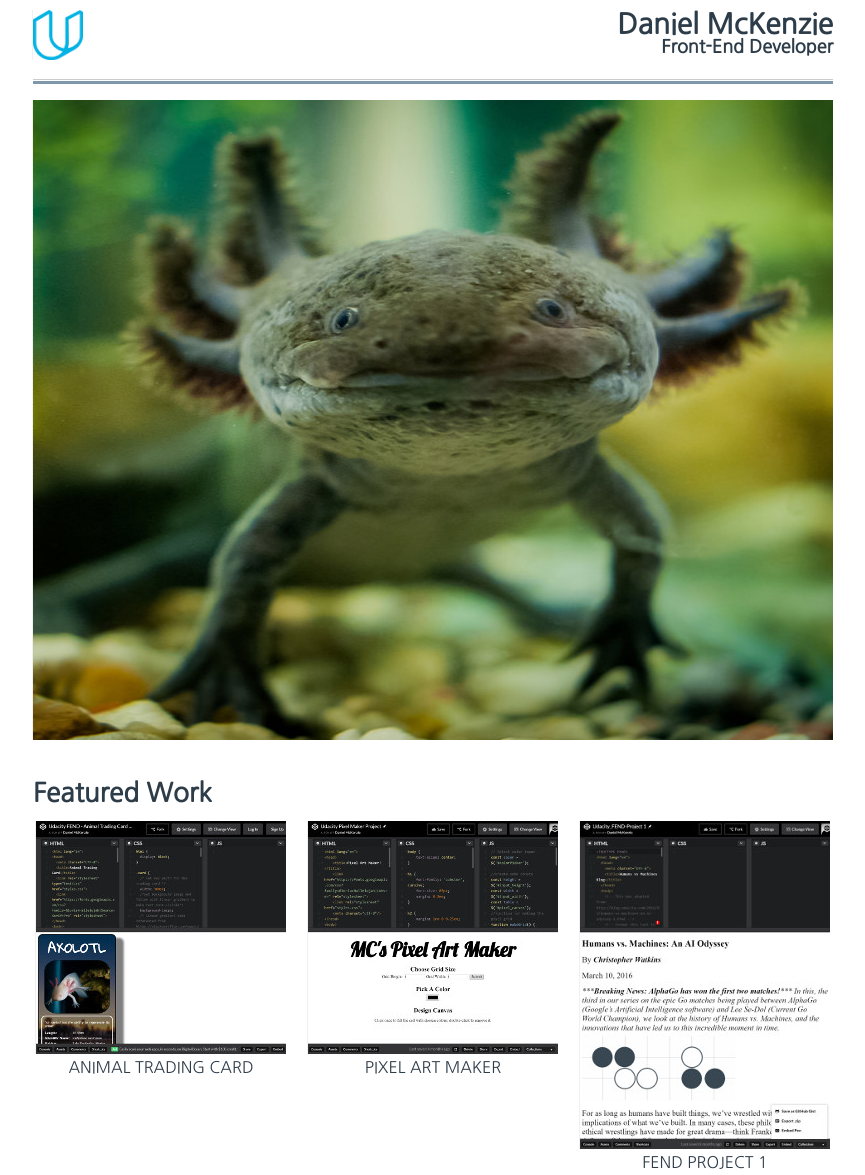
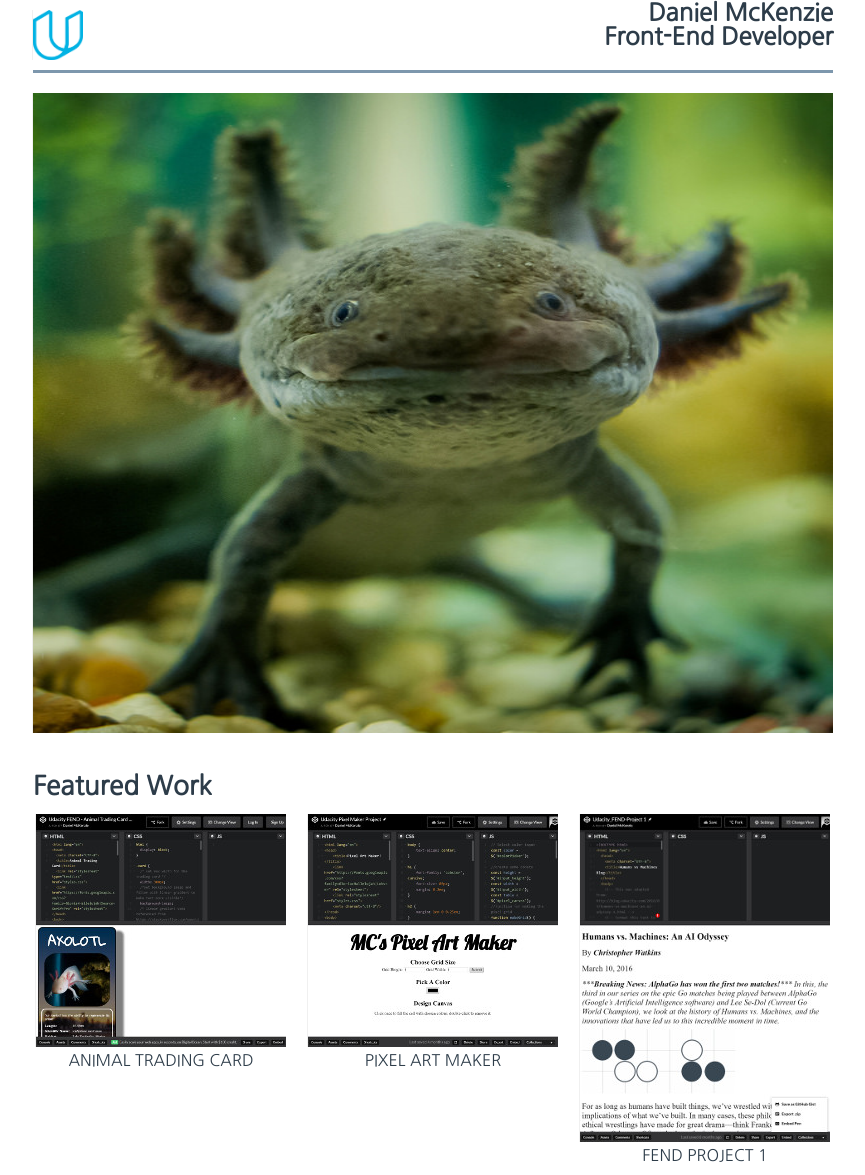
Before and after one commit to DMcKenzie205/Udacity-FEND-Portfolio-Site, a plain HTML site: page index.html in a window 1280 px wide. Shown: the whole page, without its empty margins (207-1072 px from the left). Drawn offline with Linux system fonts and the light colour scheme.

Commit message:
Header modified and semantics improved
Logo moved within header element and header structure improved.

Number of divs minimised and semantics elements added.

```diff
--- a/index.html
+++ b/index.html
@@ -9,46 +9,41 @@
 	<link href="https://fonts.googleapis.com/css?family=Nanum+Gothic" rel="stylesheet">
 </head>
 <body>
-	<section class="wrapper">
+	  <header class="main-head">
       <img class="logo" src="Images_src/Udacity_Logo.png" alt="The logo of the Udacity Company">
-    <header class="main-head">
-			<h1 class="text">Daniel McKenzie</h1>
-      <h3 class="text">Front-End Developer</h3>
+			<h1 class="text"><span>Daniel McKenzie Front-End Developer</span></h1>
 		</header>
+    <main>
+      <section class="main">
+  			<img class="img-main" src="Images/Axolotl_med.jpg" alt="Close up frontal shot of a Axolotl Salamander">
+  		</section>
+      <section class="portfolio">
+        <h2 class="gal-head text">Featured Work</h2>
+        <div class="gallery">
 
-		<hr class="hline">
-
-    <div class="main">
-			<img class="img-main" src="Images/Axolotl_med.jpg" alt="Close up frontal shot of a Axolotl Salamander">
-		</div>
-
-		<h2 class="gal-head text">Featured Work</h2>
-
-		<section class="gallery">
-			<div class="gal-item">
+    			<article class="gal-item">
     				<a href="https://codepen.io/DMcKenzie205/pen/xYYvpz" target="_blank">
             <img class="thumb" src="Images/codepen.io_DMcKenzie205_pen_xYYvpz_thumb.jpeg" alt="Thumbnail of Codepen Project Animal Trading Card"></a>
 
     				<p class="text galTxt">Animal Trading Card</p>
-			</div>
+    			</article>
 
-			<div class="gal-item">
+    			<article class="gal-item">
     				<a href="https://codepen.io/DMcKenzie205/pen/VQLEjE" target="_blank">
             <img class="thumb" src="Images/codepen.io_DMcKenzie205_pen_VQLEjE_thumb.jpeg" alt="Thumbnail of Codepen Project Pixel Art Maker"></a>
 
     				<p class="text galTxt">Pixel Art Maker</p>
-			</div>
+    			</article>
 
-      <div class="gal-item">
+          <article class="gal-item">
             <a href="https://codepen.io/DMcKenzie205/pen/aVWzxQ" target="_blank">
             <img class="thumb" src="Images/codepen.io_DMcKenzie205_pen_aVWzxQ_thumb.jpeg" alt="Thumbnail of Codepen Project FEND Project 1"></a>
 
             <p class="text galTxt">FEND Project 1</p>
+          </article>
     		</div>
       </section>
-		<footer class="main-foot">
-
-		</footer>
-	</section>
+		</main>
+    <footer class="main-foot"></footer>
 </body>
 </html>
--- a/master.css
+++ b/master.css
@@ -7,11 +7,7 @@
 
   body {
     margin: 0 auto;
-  }
-
-  .wrapper {
     width: 50em;
-    margin: 0 auto;
     max-width: 100%;
   }
 
@@ -23,8 +19,8 @@
 	.logo {
 		height: 50px;
 		width: 50px;
-		display: inline;
-    margin-top: 10px;
+		float: left;
+    margin: 10px 0;
 	}
 
 	.main {
@@ -61,11 +57,6 @@
     max-height: 40em;
   }
 
-	.hline {
-		border-bottom: 3px solid #7d97ad;
-    width: 100%;
-	}
-
 	.gallery {
 		display: flex;
 		flex-wrap: wrap;
@@ -79,18 +70,18 @@
   }
 
   .main-head {
-    display: flex;
-    flex-wrap: wrap;
-    float: right;
-    max-width: 20em;
+    width: 100%;
     justify-content: flex-end;
-    margin-top: 10px;
+    border-bottom: 3px solid #7d97ad;
+    margin-bottom: 20px;
+    height: 70px;
   }
 
   h1 {
     float: right;
-    font-size: 28px;
+    font-size: 24px;
     text-align: right;
+    max-width: 30%;
   }
 
   h2 {
@@ -99,11 +90,9 @@
     color: #7d97ad;
   }
 
-  h3 {
-    float: right;
-    font-size: 18px;
+  span {
+    display: block;
   }
-
 /******************************************************************
  * Set css grid properties for gallery section if supported
  */
```
Lines whose indentation alone changed are shown as unchanged.
